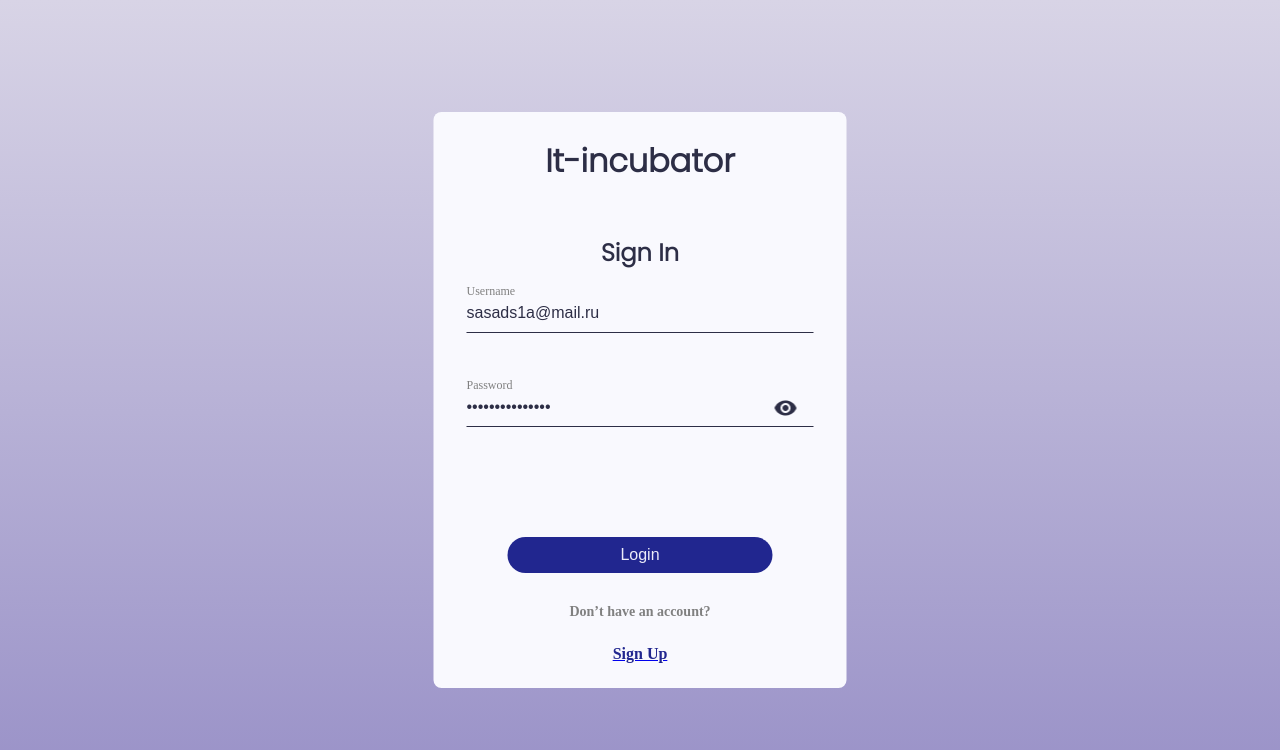
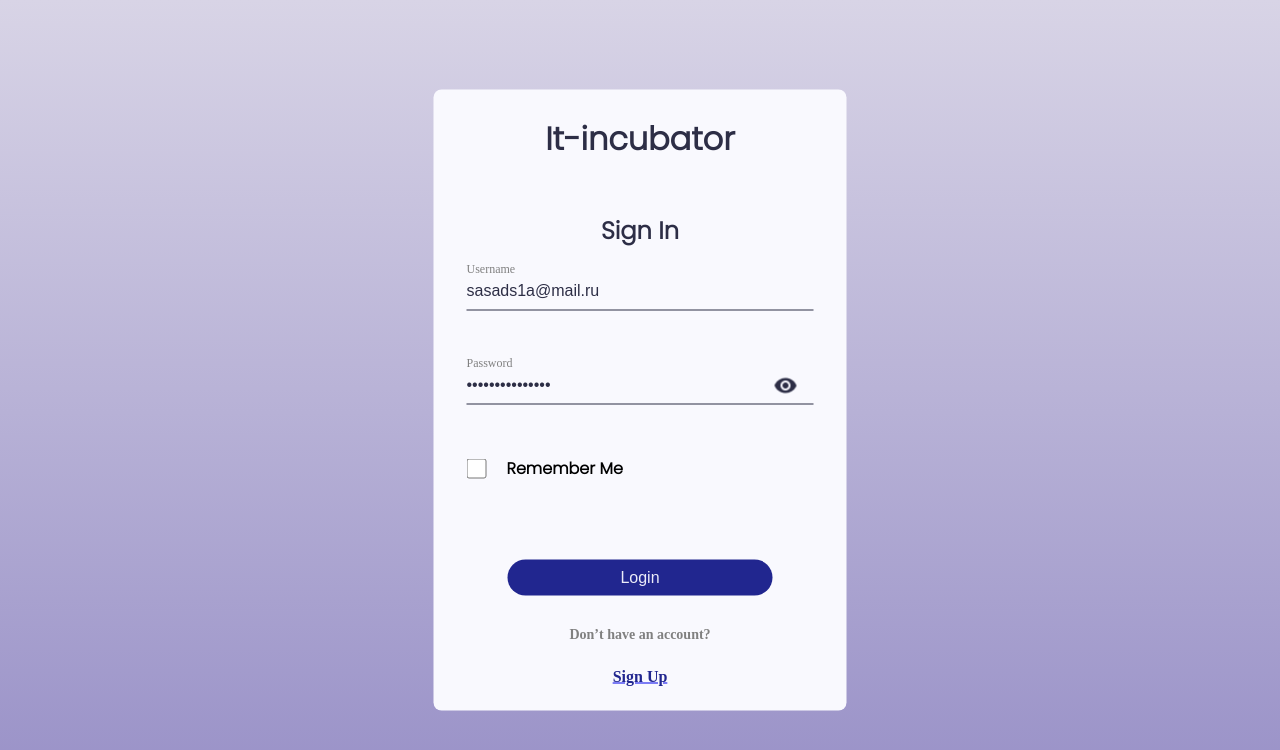
Before and after one commit to goldenyak/friday_project, a React (Create React App) app: page /login in a window 1280 px wide. Shown: the top 750 px of the page. Built offline with nearby package versions, Linux system fonts and the light colour scheme; no server answers.

Commit message:
-added checkbox "Remember Me" in Login Component

```diff
--- a/src/App.tsx
+++ b/src/App.tsx
@@ -11,7 +11,6 @@ import Preloader from "./common/preloader/Preloader";
 
 function App() {
     let dispatch = useDispatch()
-    let isInitialized = useSelector<AppRootStateType, boolean>((state) => state.app.isInitialized)
     let loadingStatus = useSelector<AppRootStateType, string>((state) => state.app.status)
 
     useEffect(() => {
--- a/src/components/Login/Login.module.scss
+++ b/src/components/Login/Login.module.scss
@@ -100,6 +100,25 @@
   }
 }
 
+.rememberBox{
+  margin-top: 20px;
+  align-items: center;
+  display: flex;
+  justify-content: left;
+
+  & input{
+    height: 20px;
+    width: 20px;
+    background-color: #eee;
+  }
+
+  & label {
+    font-family: 'Poppins', sans-serif;
+    font-weight: 600;
+    margin-left: 20px;
+  }
+}
+
 .loginBox .errorMessage{
   color: red;
   font-family: 'Poppins', sans-serif;
--- a/src/components/Login/Login.tsx
+++ b/src/components/Login/Login.tsx
@@ -26,6 +26,7 @@ export const Login = () => {
             password: 'sdas3r2135dfsad',
             rememberMe: false
         },
+
         validate: (values) => {
             const errors: FormikErrorType = {};
             if (!values.email) {
@@ -78,6 +79,12 @@ export const Login = () => {
                         <div className={l.errorMessage}>{formik.errors.password}</div>) : null}
                     <label>Password</label>
                 </div>
+                <div className={l.rememberBox}>
+                    <input type={'checkbox'}
+                           {...formik.getFieldProps('rememberMe')}
+                    />
+                    <label> Remember Me</label>
+                </div>
                 <button type='submit'>
                     Login
                 </button>
--- a/src/store/login-reducer.ts
+++ b/src/store/login-reducer.ts
@@ -1,5 +1,4 @@
 import {authAPI} from "../api/api";
-import {AppDispatch} from "./store";
 import {Dispatch} from "redux";
 
 
@@ -56,9 +55,8 @@ type ActionsType = ReturnType<typeof setUserData>
     | ReturnType<typeof isLoggedInAC>
 
 
-
 export type LoginParamsType = {
     email: string
     password: string
-    rememberMe?: boolean
+    rememberMe: boolean
 }
```
Also changed, not shown: src/api/auth.ts (deleted, +0 -34 lines), src/redux/login-reducer.ts (deleted, +0 -47 lines), src/redux/store.ts (deleted, +0 -21 lines).
